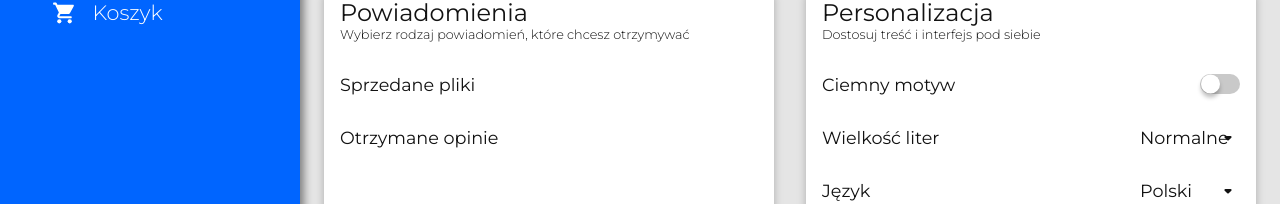
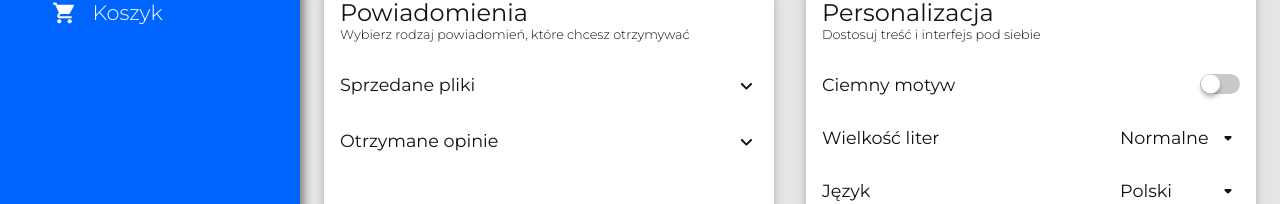
Before and after one commit to Nico2d/atem, a Next.js app: page /settings in a window 1280 px wide. Shown: the part 443-647 px from the top of the page. Built offline with nearby package versions, Linux system fonts and the light colour scheme.

Commit message:
feat: colapse element

```diff
--- a/components/atoms/select.tsx
+++ b/components/atoms/select.tsx
@@ -63,7 +63,7 @@ const Container = styled.div`
   position: relative;
   cursor: pointer;
   position: relative;
-  width: 110px;
+  width: 130px;
 `;
 
 const SelectedValue = styled.p`
--- a/pages/settings.tsx
+++ b/pages/settings.tsx
@@ -96,12 +96,20 @@ const Settings = () => {
             Wybierz rodzaj powiadomień, które chcesz otrzymywać
           </CardDesc>
 
-          <CardField onClick={() => setIsClose(formsArray[4])}>
-            {formsArray[4].name} {!isDesktop && <IconKeyboardArrowRight />}
-          </CardField>
-          <CardField onClick={() => setIsClose(formsArray[5])}>
-            {formsArray[5].name} {!isDesktop && <IconKeyboardArrowRight />}
-          </CardField>
+          <StyledCollapse
+            onClick={() =>
+              !isDesktop ? setIsClose(formsArray[4]) : console.log("rozwiń")
+            }
+          >
+            {formsArray[4].name} <IconKeyboardArrowRight />
+          </StyledCollapse>
+          <StyledCollapse
+            onClick={() =>
+              !isDesktop ? setIsClose(formsArray[5]) : console.log("rozwiń")
+            }
+          >
+            {formsArray[5].name} <IconKeyboardArrowRight />
+          </StyledCollapse>
         </CardContainer>
 
         <CardContainer height="300px" width="450px">
@@ -138,6 +146,14 @@ const Settings = () => {
 };
 
 export default Settings;
+
+const StyledCollapse = styled(CardField)`
+  @media ${device.laptopM} {
+    svg {
+      transform: rotate(90deg);
+    }
+  }
+`;
 
 const StyledScene = styled.div`
   flex: 50%;
```
